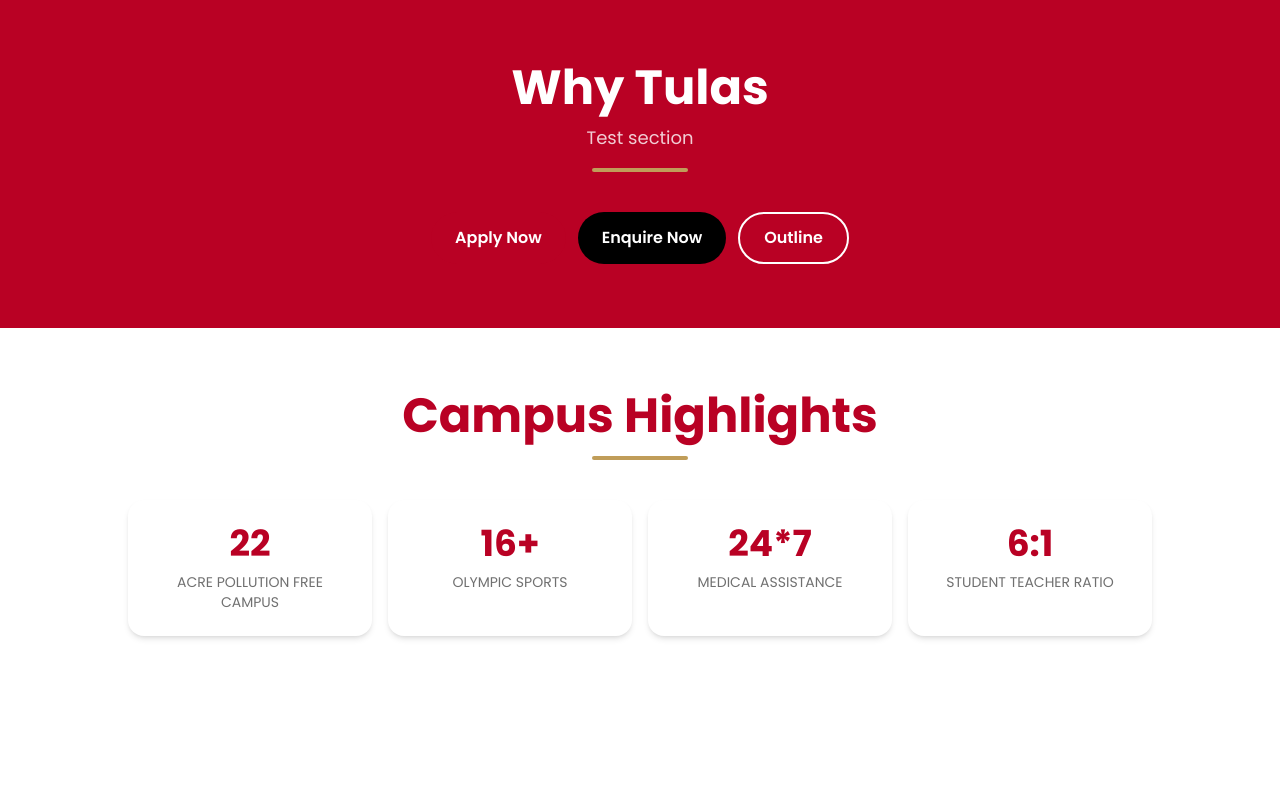
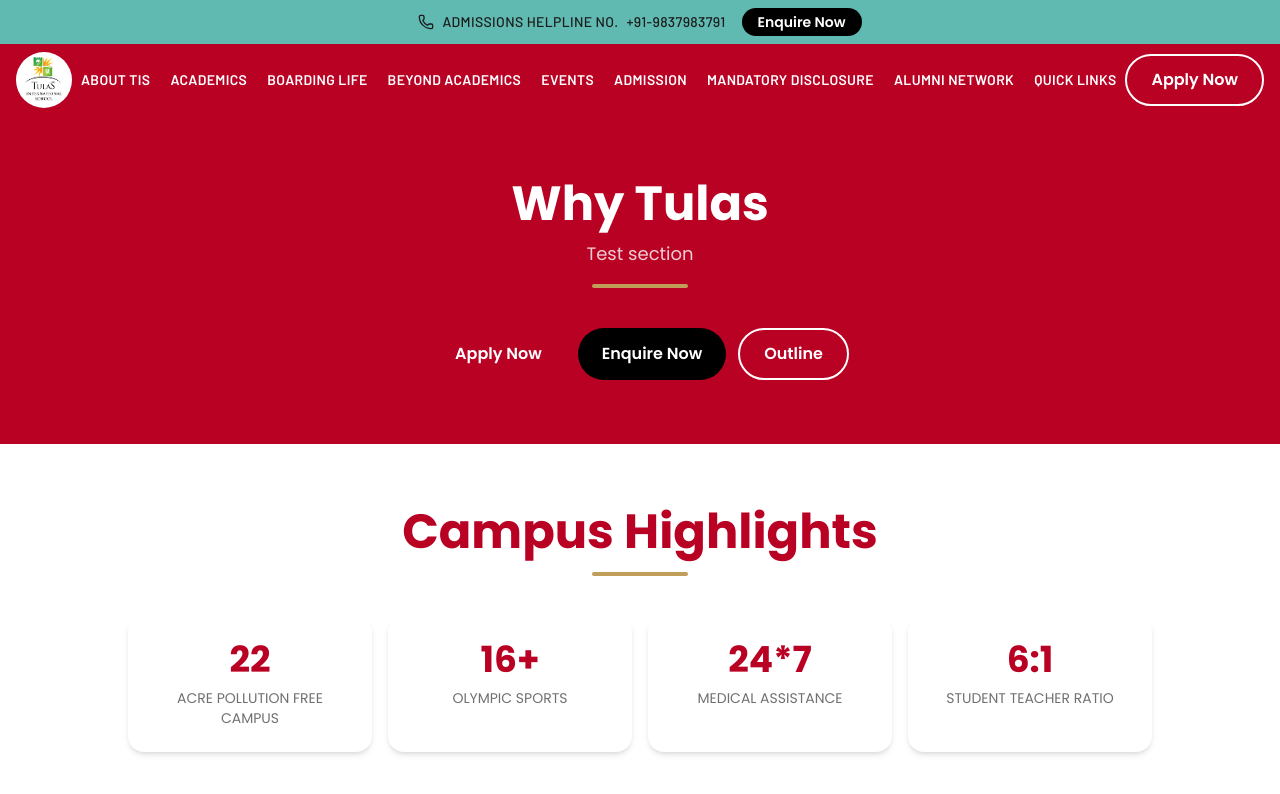
Before and after one commit to AlekhyaHub/tis-homepage-redesign, a React (Vite) app: page / in a window 1280 px wide. Shown: the top 794 px of the page. Built offline with nearby package versions, Linux system fonts and the light colour scheme.

Commit message:
feat: add responsive Navbar with mobile menu

```diff
--- a/src/App.jsx
+++ b/src/App.jsx
@@ -1,3 +1,4 @@
+import Navbar from "./components/layout/Navbar";
 import Button from "./components/ui/Button";
 import SectionHeading from "./components/ui/SectionHeading";
 import Card from "./components/ui/Card";
@@ -5,6 +6,8 @@
 
 function App() {
   return (
+    <>
+      <Navbar />
       <main>
         <section className="bg-brand px-6 py-16">
           <SectionHeading title="Why Tulas" subtitle="Test section" light />
@@ -27,6 +30,7 @@
           </div>
         </section>
       </main>
+    </>
   );
 }
 
--- /dev/null
+++ b/src/components/layout/Navbar.jsx
@@ -0,0 +1,111 @@
+import { useState } from "react";
+import { Menu, X, Phone } from "lucide-react";
+import logo from "../../assets/logo.png";
+import { navLinks } from "../../data/navLinks";
+import { contact } from "../../data/contact";
+import Button from "../ui/Button";
+
+function Navbar() {
+  const [isOpen, setIsOpen] = useState(false);
+  const closeMenu = () => setIsOpen(false);
+
+  return (
+    <header className="sticky top-0 z-50">
+      <div className="bg-teal text-ink">
+        <div className="mx-auto flex max-w-7xl items-center justify-center gap-4 px-4 py-2 text-xs sm:text-sm">
+          <a
+            href={contact.helplineHref}
+            className="flex items-center gap-2 font-nav font-medium uppercase tracking-wide"
+          >
+            <Phone size={16} aria-hidden="true" />
+            <span className="hidden sm:inline">{contact.helplineLabel}</span>
+            {contact.helpline}
+          </a>
+          <a
+            href="#enquire"
+            className="rounded-full bg-black px-4 py-1 font-semibold text-white transition-colors hover:bg-ink-soft"
+          >
+            Enquire Now
+          </a>
+        </div>
+      </div>
+
+      <nav aria-label="Main navigation" className="bg-brand">
+        <div className="mx-auto flex max-w-7xl items-center justify-between px-4 py-2">
+          <a href="#" aria-label="Tulas International School home">
+            <img
+              src={logo}
+              alt="Tulas International School"
+              width="56"
+              height="56"
+              className="h-14 w-14 rounded-full bg-white object-contain"
+            />
+          </a>
+
+          <ul className="hidden items-center gap-5 xl:flex">
+            {navLinks.map((link) => (
+              <li key={link.label}>
+                <a
+                  href={link.href}
+                  className="font-nav text-sm font-semibold uppercase tracking-wide text-white transition-colors hover:text-gold"
+                >
+                  {link.label}
+                </a>
+              </li>
+            ))}
+          </ul>
+
+          <div className="flex items-center gap-3">
+            <div className="hidden sm:block">
+              <Button
+                href={contact.applyUrl}
+                variant="outline"
+                target="_blank"
+                rel="noreferrer"
+              >
+                Apply Now
+              </Button>
+            </div>
+            <button
+              type="button"
+              onClick={() => setIsOpen((prev) => !prev)}
+              aria-expanded={isOpen}
+              aria-controls="mobile-menu"
+              aria-label={isOpen ? "Close menu" : "Open menu"}
+              className="flex h-11 w-11 items-center justify-center rounded-full bg-teal text-ink xl:hidden"
+            >
+              {isOpen ? <X size={22} /> : <Menu size={22} />}
+            </button>
+          </div>
+        </div>
+
+        {isOpen && (
+          <ul id="mobile-menu" className="bg-brand-dark px-4 pb-4 xl:hidden">
+            {navLinks.map((link) => (
+              <li key={link.label}>
+                <a
+                  href={link.href}
+                  onClick={closeMenu}
+                  className="block border-b border-white/10 py-3 font-nav text-sm font-semibold uppercase tracking-wide text-white"
+                >
+                  {link.label}
+                </a>
+              </li>
+            ))}
+            <li className="pt-4 sm:hidden">
+              <Button
+                href={contact.applyUrl}
+                target="_blank"
+                rel="noreferrer"
+              >
+                Apply Now
+              </Button>
+            </li>
+          </ul>
+        )}
+      </nav>
+    </header>
+  );
+}
+
+export default Navbar;
```
Also changed, not shown: src/assets/logo.png (added). Lines whose indentation alone changed are shown as unchanged.
